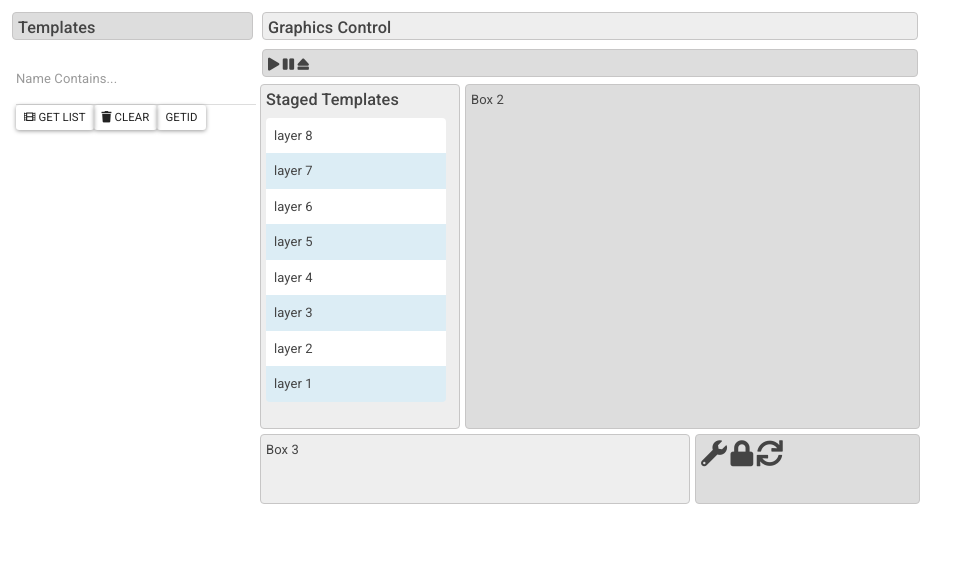
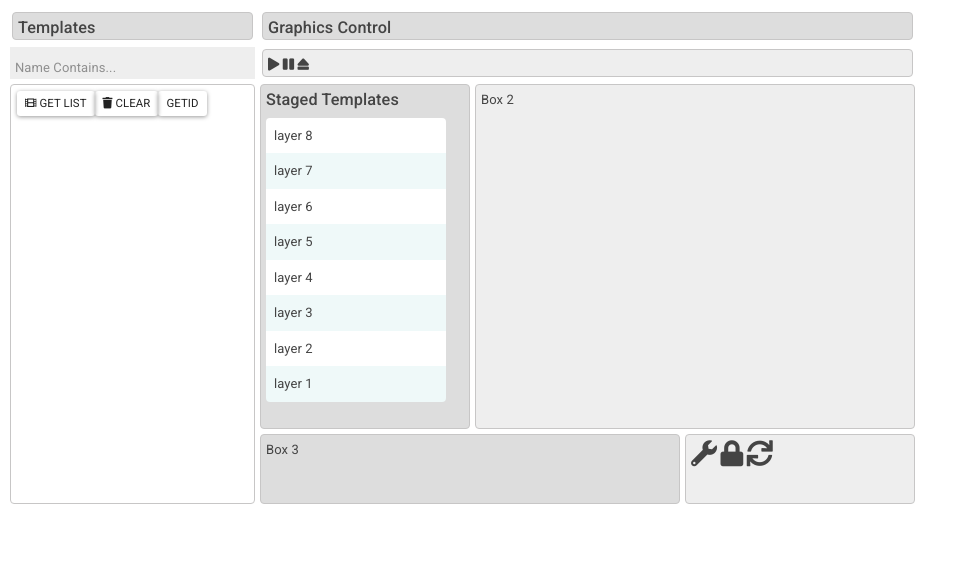
Before and after one commit to tdfguy2002/FXTool2, an Electron app: page main.html in a window 975 px wide. Drawn offline with nearby package versions, Linux system fonts and the light colour scheme; no server answers.

Commit message:
name contents aligned

```diff
--- a/main.html
+++ b/main.html
@@ -16,14 +16,14 @@
 	  width: 900px;
 	  height: 450px;
 	  margin: 10px;
-      grid-template-columns:245px 200px 225px 225px;
+      grid-template-columns:245px 210px 205px 230px 60px;
       grid-auto-rows:32px 32px 150px 190px 70px;
       grid-gap: 5px;
       justify-items:stretch;
       align-items:stretch;
     }
 
-    .wrapper > div{
+    .wrapper > div {
       background:#eee;
       padding: 5px;
     }
@@ -77,6 +77,20 @@
 		margin: 2px;
 		border: 1px solid rgb(199, 198, 198);
 		border-radius: 4px;
+
+	}
+
+	.box7 {
+		grid-column: 1;
+		grid-row: 3/6;
+		margin: 2px;
+		border: 1px solid rgb(199, 198, 198);
+		border-radius: 4px;
+	}
+
+	.box8 {
+		grid-column: 1;
+		grid-row: 2/3;
 	}
 
 	.box9 {
@@ -89,7 +103,7 @@
 
 	.filelist {
 		display: block;
-  		height: 410px;
+  		height: 360px;
   		width: 230px;
   		overflow-y: scroll;
   		overflow-x: scroll;
@@ -102,16 +116,17 @@
 		border: 0px solid rgb(208, 239, 247);
 		margin: 0px;
 		padding: 0px;
-		height: 470px;
+		height: 460px;
 		}
 
 	li:nth-child(even) {
-		background-color: rgb(220, 237, 245);
+		background-color: rgb(239, 249, 249);
 		}
 
 	tr:nth-child(even) {
-		background-color: rgb(220, 237, 245);
+		background-color: rgb(239, 249, 249);
 		}
+
 
   </style>
 </head>
@@ -121,9 +136,11 @@
 		<div class="box box4">
 			<h5>Templates</h5>
 		</div>
+		<div class="box box8"><input class="form-control" placeholder="Name Contains..." type="text" style="padding-bottom: 20px;padding-top:0px"></div>
 		<div class="box box5">
 			<h5>Graphics Control</h5>
 		</div>
+
 		<div class="box box6">
 			<i class="fas fa-play"></i>
 			<i class="fas fa-pause"></i>
@@ -165,13 +182,13 @@
 			<i class="fas fa-sync fa-2x"></i>
 		</div>
 
-		<div style="background-color:#fff; margin: 0px" id="leftnav">
+		<div class="box box7" style="background-color:#fff; margin: 0px" id="leftnav">
 			<table>
 				<thead style="border: 0px solid black"></thead>
 				<tbody>
 					<tr>
 						<td>
-							<input class="form-control" placeholder="Name Contains..." type="text">
+
 							<div class="leftnav">
 								<button class="btn btn-outline-dark btn-sm button" id="mybutton" onclick="getList();">
 									<i class="fas fa-film"></i> get list<button class="btn btn-outline-dark btn-sm" id="mybutton2" onclick="clearList();">
```
